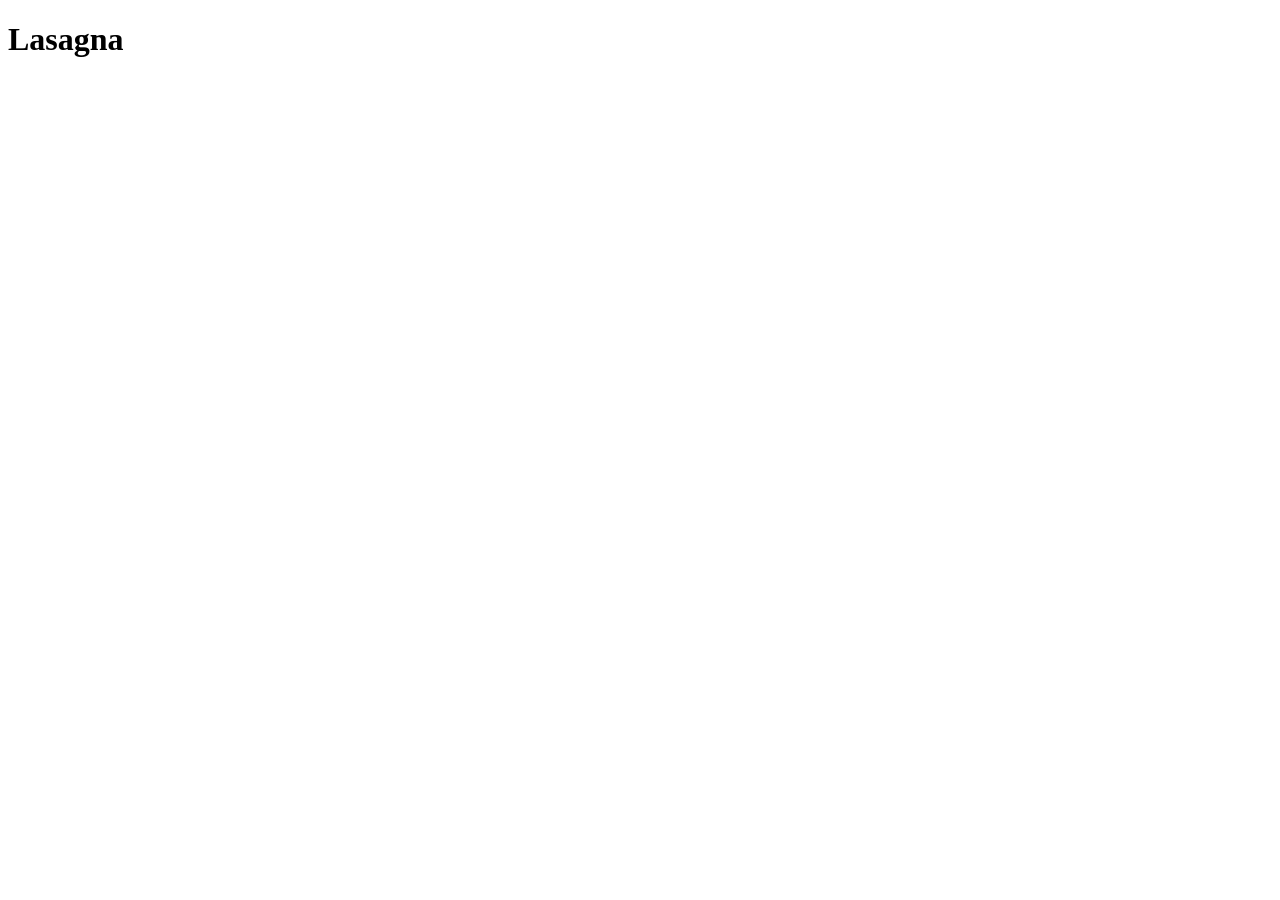
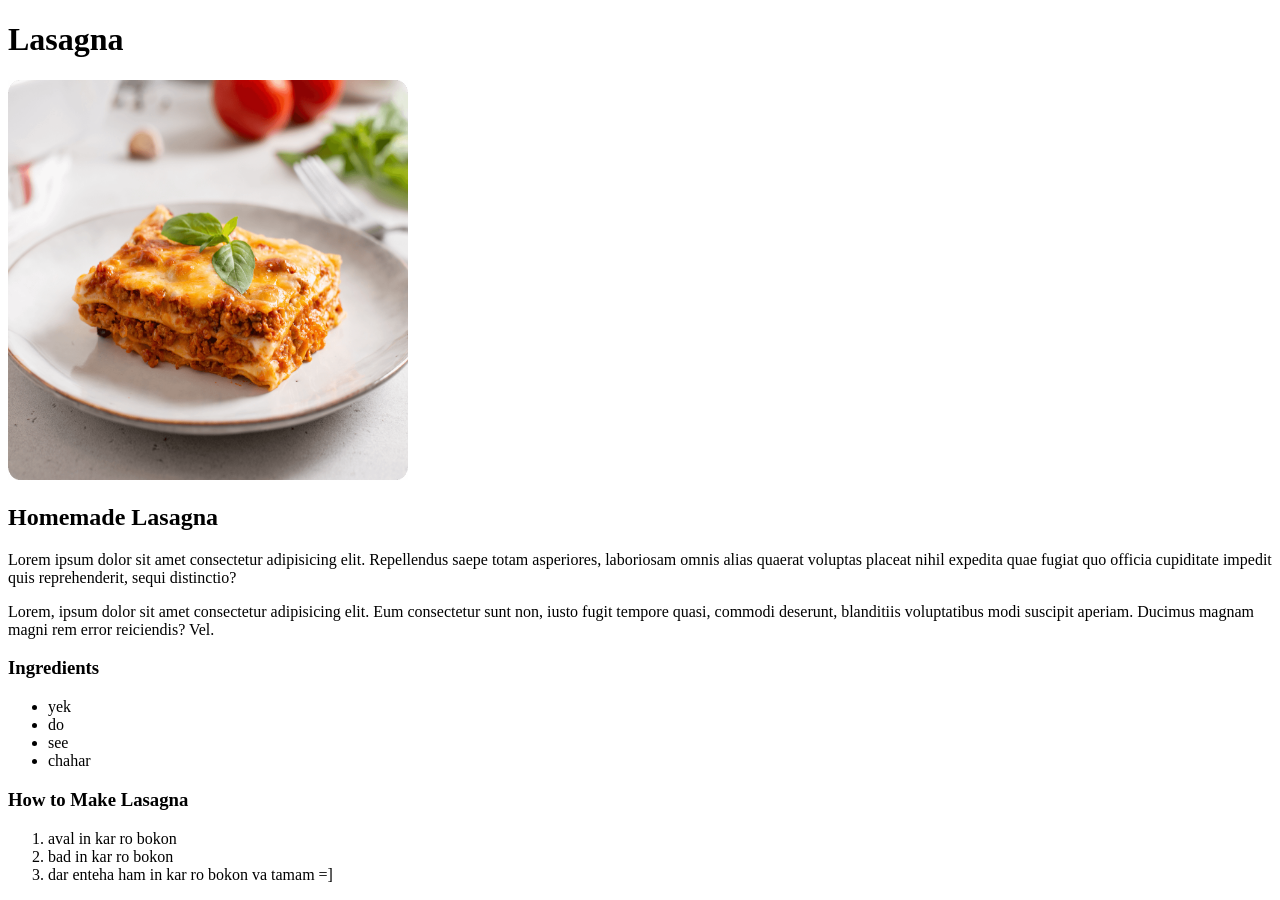
Before and after one commit to H0331n/odin-recipes, a plain HTML site: page recipes/lasagna.html in a window 1280 px wide. Before the commit the page ends 800 px from the top, so only its background shows below. Drawn offline with Linux system fonts and the light colour scheme.

Commit message:
Added content of recipe to lasagna.html

```diff
--- a/recipes/lasagna.html
+++ b/recipes/lasagna.html
@@ -6,5 +6,22 @@
 </head>
 <body>
     <h1>Lasagna</h1>
+    <img src="../images/lasagna.png" alt="photo of lasagna" height="400" width="400">
+    <h2>Homemade Lasagna</h2>
+    <p>Lorem ipsum dolor sit amet consectetur adipisicing elit. Repellendus saepe totam asperiores, laboriosam omnis alias quaerat voluptas placeat nihil expedita quae fugiat quo officia cupiditate impedit quis reprehenderit, sequi distinctio?</p>
+    <p>Lorem, ipsum dolor sit amet consectetur adipisicing elit. Eum consectetur sunt non, iusto fugit tempore quasi, commodi deserunt, blanditiis voluptatibus modi suscipit aperiam. Ducimus magnam magni rem error reiciendis? Vel.</p>
+    <h3>Ingredients</h3>
+    <ul>
+        <li>yek</li>
+        <li>do</li>
+        <li>see</li>
+        <li>chahar</li>
+    </ul>
+    <h3>How to Make Lasagna</h3>
+        <ol>
+            <li>aval in kar ro bokon</li>
+            <li>bad in kar ro bokon</li>
+            <li>dar enteha ham in kar ro bokon va tamam =]</li>
+        </ol>
 </body>
 </html>
```
Also changed, not shown: images/lasagna.png (added).
